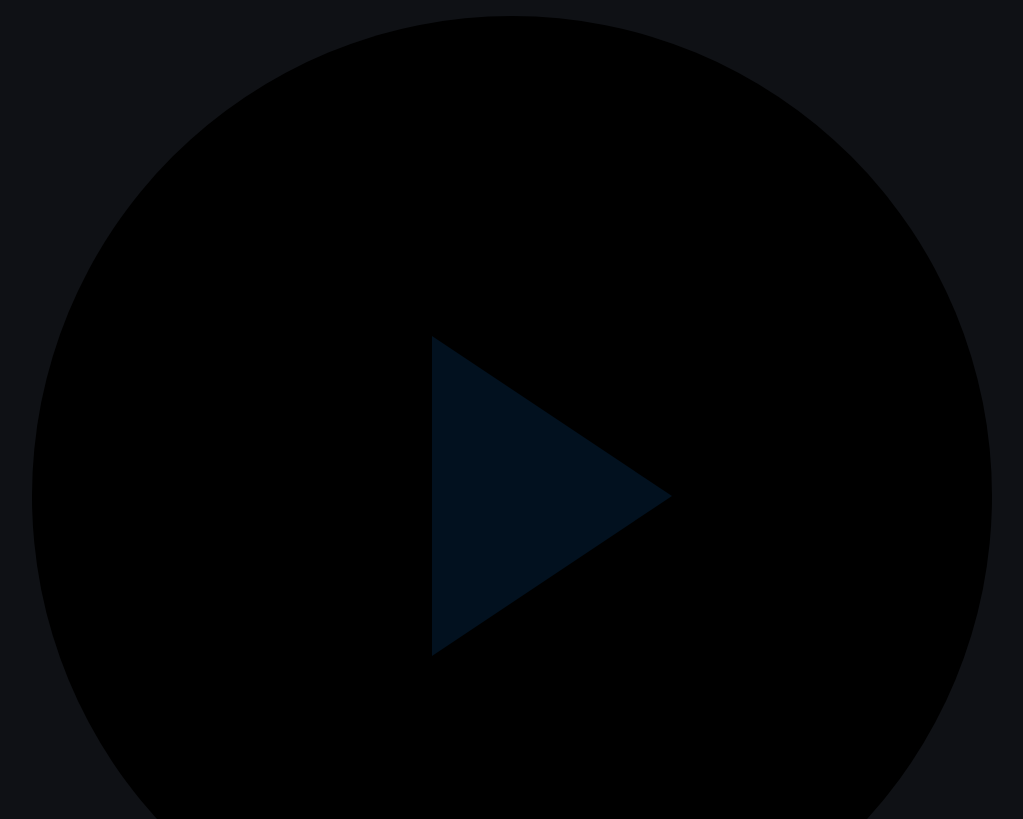
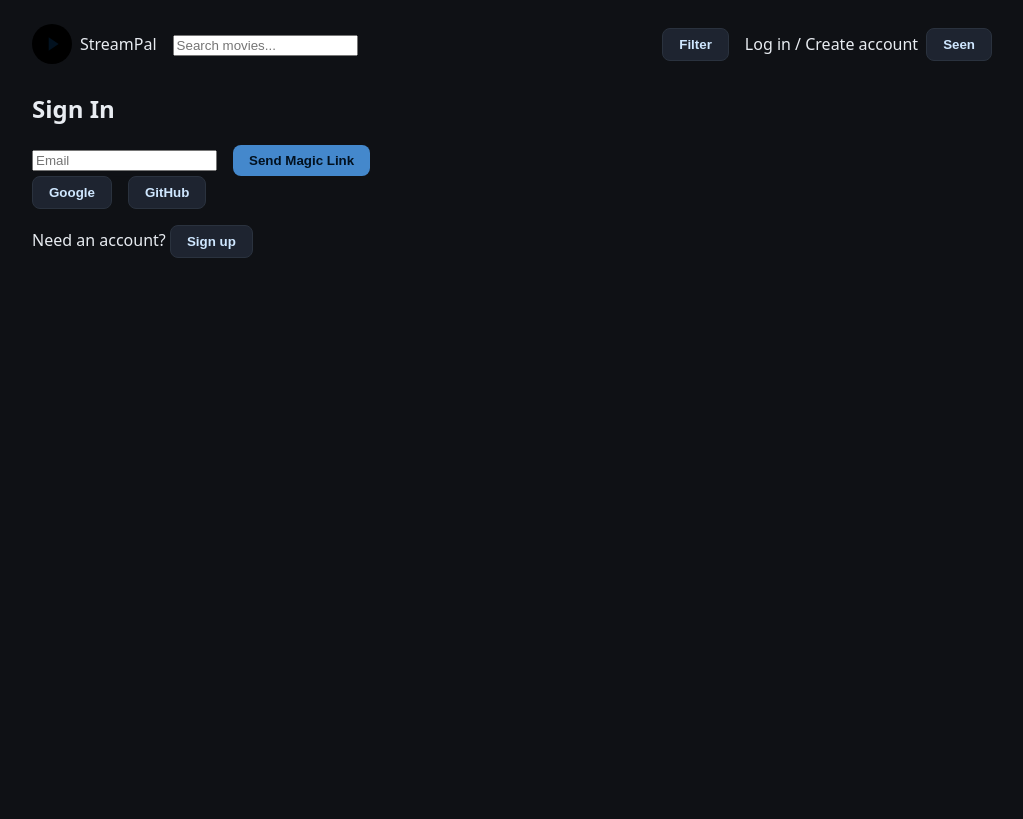
Before and after one commit to politivol/streampal, a React (Vite) app: page / in a window 1280 px wide. Shown: the top 819 px of the page, without its empty margins (128-1151 px from the left). Built offline with nearby package versions, Linux system fonts and the light colour scheme.

Commit message:
feat: add header search and filter panel

```diff
--- a/src/App.jsx
+++ b/src/App.jsx
@@ -19,7 +19,7 @@ function App() {
 
   return (
     <div className="container">
-      <Header />
+      <Header session={session} onSession={setSession} />
       {session ? (
         <SeenList session={session} onSession={setSession} />
       ) : (
--- a/src/components/Header.jsx
+++ b/src/components/Header.jsx
@@ -1,4 +1,9 @@
-export default function Header() {
+import { useState } from 'react';
+import Search from './Search.jsx';
+
+export default function Header({ session, onSession }) {
+  const [showFilters, setShowFilters] = useState(false);
+
   return (
     <header>
       <div className="header-bar">
@@ -6,13 +11,40 @@ export default function Header() {
           <img src="/logo.svg" alt="StreamPal logo" className="header-logo" />
           <span className="header-title">StreamPal</span>
         </a>
-        <nav className="header-nav">
-          <ul className="header-list">
-            <li><a href="#">Home</a></li>
-            <li><a href="#">Seen</a></li>
-          </ul>
-        </nav>
+        <div className="header-search">
+          <Search />
+        </div>
+        <button
+          className="btn secondary"
+          type="button"
+          onClick={() => setShowFilters(true)}
+        >
+          Filter
+        </button>
+        <div className="header-actions">
+          <span className="auth-status">
+            {session ? 'Logged in!' : 'Log in / Create account'}
+          </span>
+          <button className="btn secondary" type="button">
+            Seen
+          </button>
+        </div>
       </div>
+      {showFilters && (
+        <aside className="filter-panel">
+          <div className="row row--actions">
+            <h3>Filters</h3>
+            <button
+              className="btn secondary"
+              type="button"
+              onClick={() => setShowFilters(false)}
+            >
+              Close
+            </button>
+          </div>
+          <p>Filter options go here.</p>
+        </aside>
+      )}
     </header>
   );
 }
--- a/src/styles.css
+++ b/src/styles.css
@@ -55,3 +55,46 @@ button.secondary {
   color: #cfe7ff;
   border: 1px solid #2a323e;
 }
+
+/* Header */
+.header-bar {
+  display: flex;
+  align-items: center;
+  gap: 1rem;
+  padding: 0.5rem 0;
+}
+
+.header-brand {
+  display: flex;
+  align-items: center;
+  gap: 0.5rem;
+  text-decoration: none;
+  color: inherit;
+}
+
+.header-logo {
+  height: 40px;
+}
+
+.header-search {
+  flex: 1;
+}
+
+.header-actions {
+  margin-left: auto;
+  display: flex;
+  align-items: center;
+  gap: 0.5rem;
+}
+
+.filter-panel {
+  position: fixed;
+  top: 0;
+  right: 0;
+  width: 260px;
+  height: 100%;
+  background: #171a21;
+  border-left: 1px solid #2a2f39;
+  padding: 1rem;
+  box-shadow: -2px 0 8px rgba(0, 0, 0, 0.5);
+}
```
